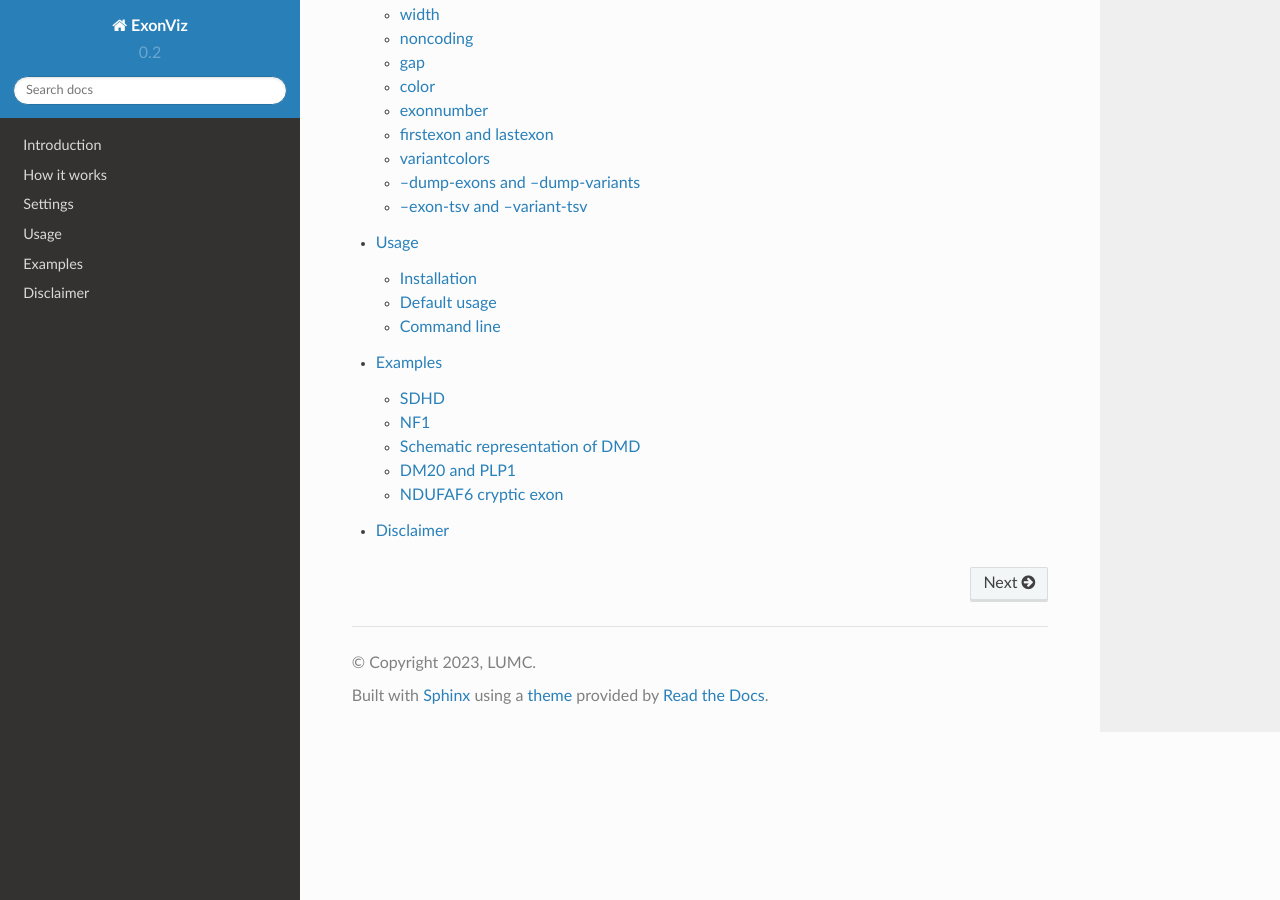
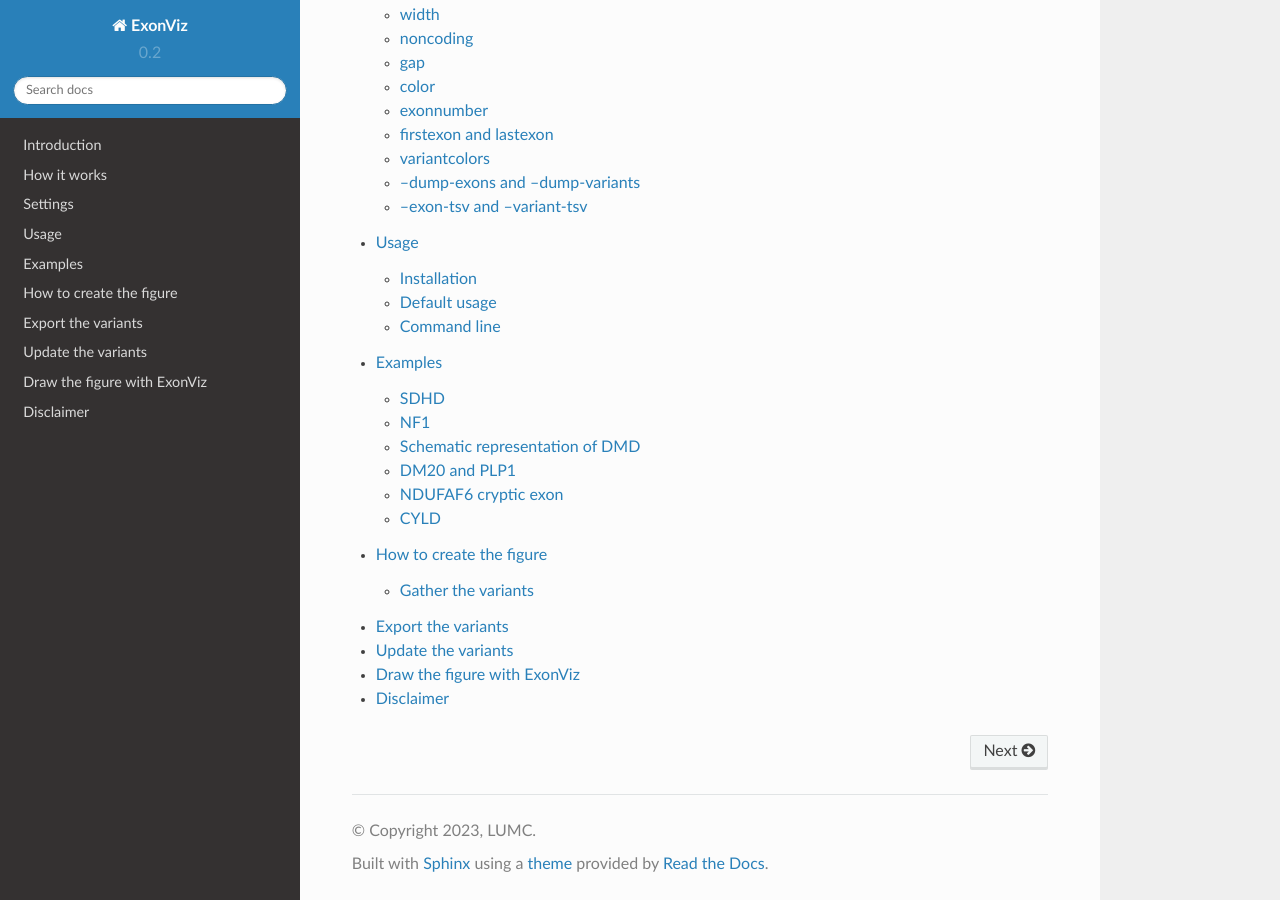
Before and after one commit to DCRT-LUMC/exonviz, a Sphinx documentation site: the page built from docs/source/index.rst, in a window 1280 px wide and 900 px high, scrolled down 694 px. Built offline with Sphinx 7.4.7 and the Read the Docs theme 2.0.0, drawn with Linux system fonts in a browser that asks for light colours; some of the changed lines change nothing that is shown.

Commit message:
Add detailed CYLD example, including variants

```diff
--- a/docs/source/examples.rst
+++ b/docs/source/examples.rst
@@ -78,3 +78,68 @@
 .. csv-table:: TSV file for NDUFAF6 cryptic exon
   :delim: tab
   :file: ../figures/NDUFAF6.tsv
+
+
+CYLD
+----
+`CYLD` is a tumor supressore gene, which has a clear mutational hotspot in exon
+16. In the figure below, all `ClinVar <https://www.ncbi.nlm.nih.gov/clinvar/?term=NM_001378743.1>`_
+variants for CYLD transcript `NM_001378743.1` have been visualized using ExonViz.
+
+.. image:: ../figures/CYLD.svg
+
+How to create the figure
+========================
+Generating a figure such as this is fairly involved, since it requires
+gathering all variants for a given transcript, and then modifying them so they
+are displayed per category.
+
+Gather the variants
+-------------------
+The following should be repeated for every variant category of interest, we will use the category `Likely Pathogenic` as an example. At the time of writing, this gives the following HGVS description:
+
+`NM_001378743.1(CYLD):c.[454_455del;1111del;2040dup;2282_2283del;2616del;2723dup]`.
+
+Note that intronic variants such as `1684+2T>C` should not be included, since they are outside of the exons.
+
+#. Visit `ClinVar <https://www.ncbi.nlm.nih.gov/clinvar/?term=NM_001378743.1>`_ and Download all variants in Tabular (text) format.
+#. Open the file in a spreadsheet program, and order all variants using the `Germline consequence` option.
+#. Create a compound HGVS description for all variants in a category, for example `Likely Pathogenic`.
+
+
+Export the variants
+===================
+Use ExonViz to export the exons and variants to TSV files to maninpulate
+
+.. code-block:: bash
+
+   exonviz --dump-variants likely-pathogenic.tsv --transcript "NM_001378743.1:c.[454_455del;1111del;2040dup;2282_2283del;2616del;2723dup]" --scale 1.2 > /dev/null
+
+.. csv-table:: Raw likely pathogenic variants for CYLD
+  :delim: tab
+  :file: ../figures/CYLD-example.tsv
+
+Update the variants
+===================
+Open the `likely-pathogenic.tsv` file in a spreadsheet program, and update the **name** column to contain `(Likely) Pathognic`, and the **color** option to `red` for each variant.
+
+.. csv-table:: Updated likely pathogenic variants for CYLD
+  :delim: tab
+  :file: ../figures/CYLD-example-update.tsv
+
+Draw the figure with ExonViz
+============================
+Repeat the above steps for each category from ClinVar you are interested in. When you are satisfied with the variants, you can merge all categories into a single file. You can then draw CYLD from the tsv files you have created. ExonViz will recognise that there are multiple variants with the same `name` and `color`, and will only include each combination in the legend only once.
+
+.. code-block:: bash
+
+   exonviz --width 747 --exon-tsv CYLD-exons.tsv --variant-tsv CYLD-variants.tsv --scale 1.2 --variantshape bar > CYLD.svg
+
+
+.. csv-table:: Exons for CYLD
+  :delim: tab
+  :file: ../figures/CYLD-exons.tsv
+
+.. csv-table:: Variants for CYLD
+  :delim: tab
+  :file: ../figures/CYLD-variants.tsv
```
Also changed, not shown: docs/figures/CYLD.svg (added), 4 other files.
